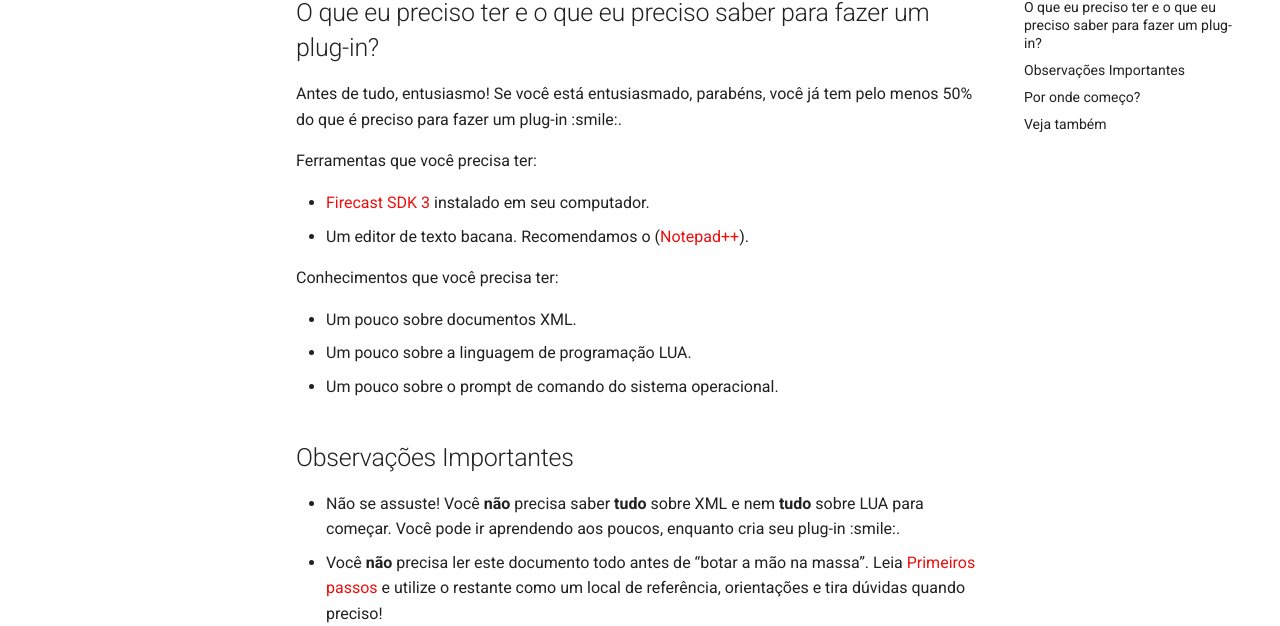
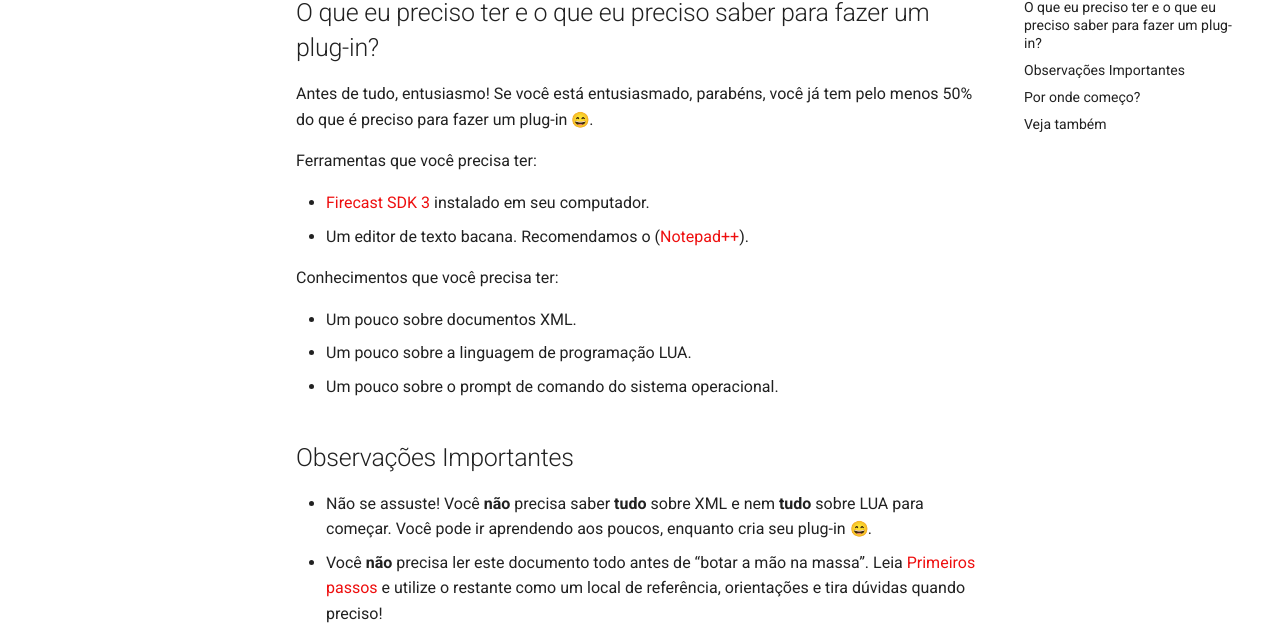
Before and after one commit to Krampus-update/firecast-doc-teste, an MkDocs documentation site: the page built from docs/index.md, in a window 1280 px wide and 900 px high, scrolled down 357 px. Shown: the part 176-802 px from the top of the window. Built offline with MkDocs 1.6.1 and Material for MkDocs 9.7.7, drawn with Linux system fonts in a browser that asks for light colours; emoji names are drawn with the system emoji font; comment, search, counter and statistics services are not loaded.

Commit message:
será que esse é o culpado

```diff
--- a/mkdocs.yml
+++ b/mkdocs.yml
@@ -48,26 +48,39 @@ extra:
           link: https://discord.gg/YmsuYrhgyZ
 
 markdown_extensions:
-      - admonition
-      - tables
-      - pymdownx.details
-      - footnotes
-      - pymdownx.critic
-      - pymdownx.caret
-      - pymdownx.keys
-      - pymdownx.mark
-      - pymdownx.tilde
-      - pymdownx.superfences
-      - attr_list
-      - md_in_html
-      - pymdownx.highlight:
-              anchor_linenums: true
-              line_spans: __span
-              pygments_lang_class: true
-      - pymdownx.inlinehilite
-      - pymdownx.snippets
-      - pymdownx.tabbed:
-              alternate_style: true
+
+  # Python Markdown
+  - abbr
+  - admonition
+  - attr_list
+  - def_list
+  - footnotes
+  - md_in_html
+  - toc:
+      permalink: true
+
+  # Python Markdown Extensions
+  - pymdownx.arithmatex:
+      generic: true
+  - pymdownx.betterem:
+      smart_enable: all
+  - pymdownx.caret
+  - pymdownx.details
+  - pymdownx.emoji:
+      emoji_index: !!python/name:material.extensions.emoji.twemoji
+      emoji_generator: !!python/name:material.extensions.emoji.to_svg
+  - pymdownx.highlight
+  - pymdownx.inlinehilite
+  - pymdownx.keys
+  - pymdownx.mark
+  - pymdownx.smartsymbols
+  - pymdownx.superfences
+  - pymdownx.tabbed:
+      alternate_style: true
+  - pymdownx.tasklist:
+      custom_checkbox: true
+  - pymdownx.tilde
+
 
 nav:
       - "Introdução": "index.md"
```
